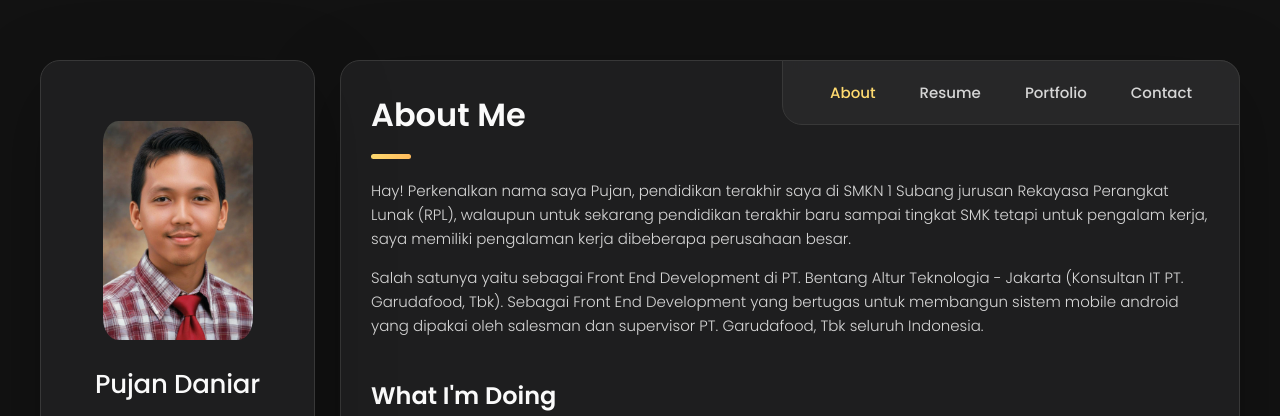
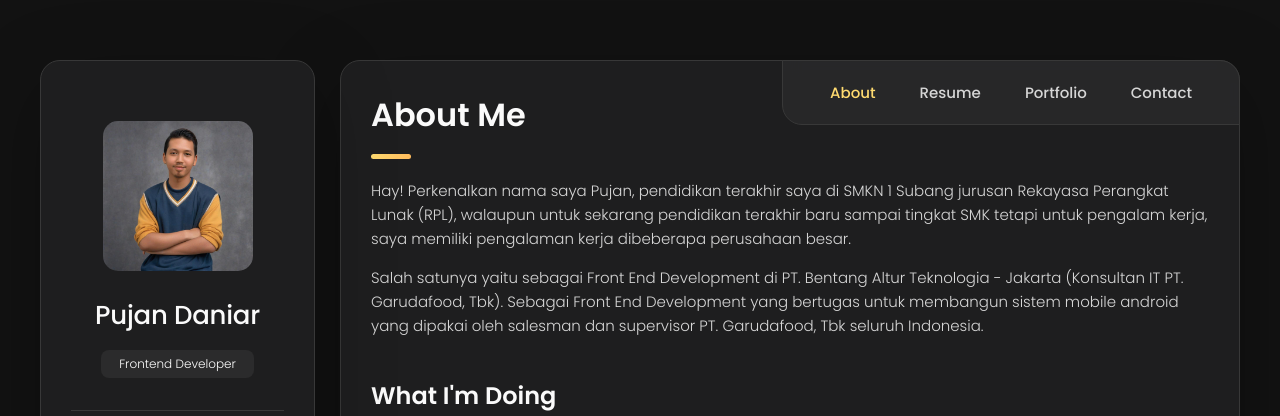
Before and after one commit to pujandan/portofolio, a plain HTML site: page index.html in a window 1280 px wide. Shown: the top 416 px of the page. Drawn offline with nearby package versions, Linux system fonts and the light colour scheme.

Commit message:
update image

```diff
--- a/index.html
+++ b/index.html
@@ -37,7 +37,7 @@
   PT. Bentang Altur Teknologia - Jakarta (Konsultan IT PT. Garudafood, Tbk).
   Sebagai Front End Development yang bertugas untuk membangun sistem mobile android yang dipakai oleh
   salesman dan supervisor PT. Garudafood, Tbk seluruh Indonesia." />
-  <meta property="og:image" content="https://pujandan.com/assets/images/pujan_daniar.jpg" />
+  <meta property="og:image" content="https://pujandan.com/assets/images/pujan-daniar.jpg" />
   <meta property="og:url" content="https://pujandan.com" />
 
 </head>
@@ -54,7 +54,7 @@
       <div class="sidebar-info">
 
         <figure class="avatar-box">
-          <img src="./assets/images/pujan_daniar.jpg" alt="Pujan Daniar" width="80" style="border-radius: 10%;">
+          <img src="./assets/images/pujan-daniar.jpg" alt="Pujan Daniar" width="80" style="border-radius: 10%;">
         </figure>
 
         <div class="info-content">
```
